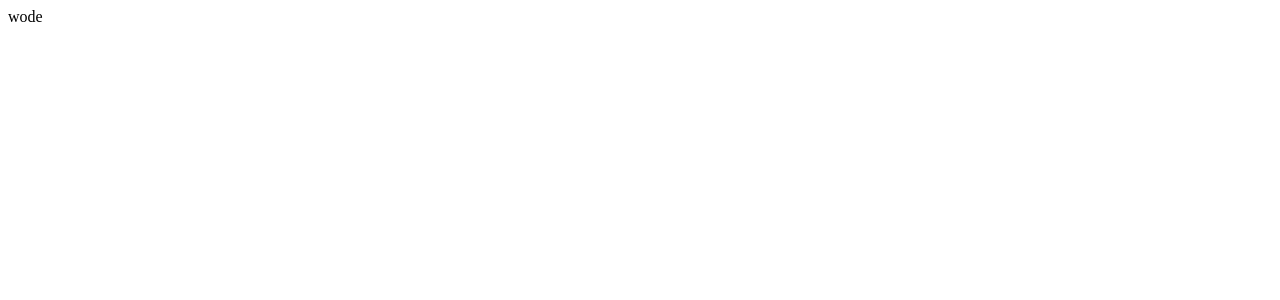
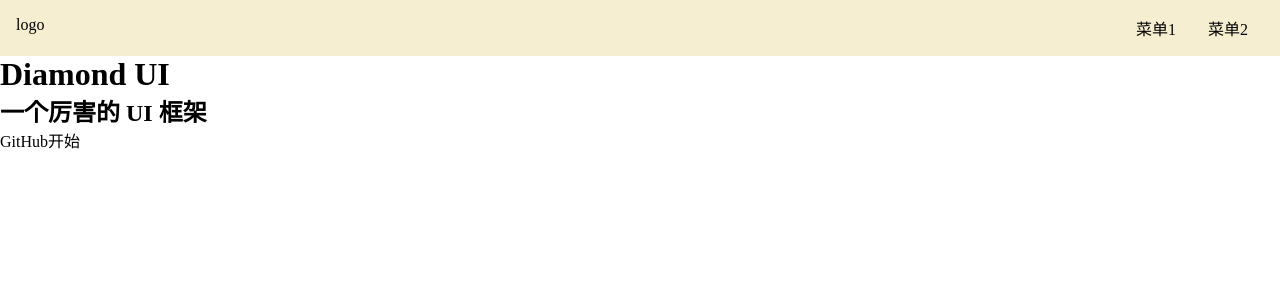
Before and after one commit to AmberWANGDM/diamond-ui, a Vue app: page /#/ in a window 1280 px wide. Shown: the top 300 px of the page. Built offline with nearby package versions, Linux system fonts and the light colour scheme.

Commit message:
搭建html结构, topnav样式更新

```diff
--- a/package.json
+++ b/package.json
@@ -11,6 +11,7 @@
   },
   "devDependencies": {
     "@vue/compiler-sfc": "^3.0.0-rc.1",
+    "sass": "1.26.10",
     "vite": "^1.0.0-rc.1"
   }
 }
--- /dev/null
+++ b/src/index.scss
@@ -0,0 +1,16 @@
+* {
+  margin: 0;
+  padding: 0;
+  box-sizing: border-box;
+}
+ul,
+ol {
+  list-style: none;
+}
+a {
+  text-decoration: none;
+  color: inherit;
+  &:hover {
+    border-bottom: 1px solid;
+  }
+}
--- /dev/null
+++ b/src/views/Doc.vue
@@ -0,0 +1,12 @@
+<template>
+  <div>
+    <div class="topnav">
+      <div class="logo"></div>
+      <div class="menu"></div>
+    </div>
+    <div class="content">
+      <aside>边栏</aside>
+      <main>主内容</main>
+    </div>
+  </div>
+</template>
--- /dev/null
+++ b/src/views/Home.vue
@@ -0,0 +1,39 @@
+<template>
+  <div>
+    <div class="topnav">
+      <div class="logo">logo</div>
+      <ul class="menu">
+        <li>菜单1</li>
+        <li>菜单2</li>
+      </ul>
+    </div>
+    <div class="banner">
+      <h1>Diamond UI</h1>
+      <h2>一个厉害的 UI 框架</h2>
+      <p class="actions">
+        <a>GitHub</a>
+        <a>开始</a>
+      </p>
+    </div>
+  </div>
+</template>
+
+<style lang="scss" scoped>
+.topnav {
+  background: #f5eed0;
+  display: flex;
+  padding: 16px;
+  > .logo {
+    max-width: 6em;
+    margin-right: auto;
+  }
+  > .menu {
+    display: flex;
+    white-space: nowrap;
+    flex-wrap: nowrap;
+    > li {
+      margin: 0 1em;
+    }
+  }
+}
+</style>
```
Also changed, not shown: src/main.ts (+5 -3 lines), src/assets/logo.png, src/index.css (deleted), 1 other file (tests, documents, lock files or other folders).
